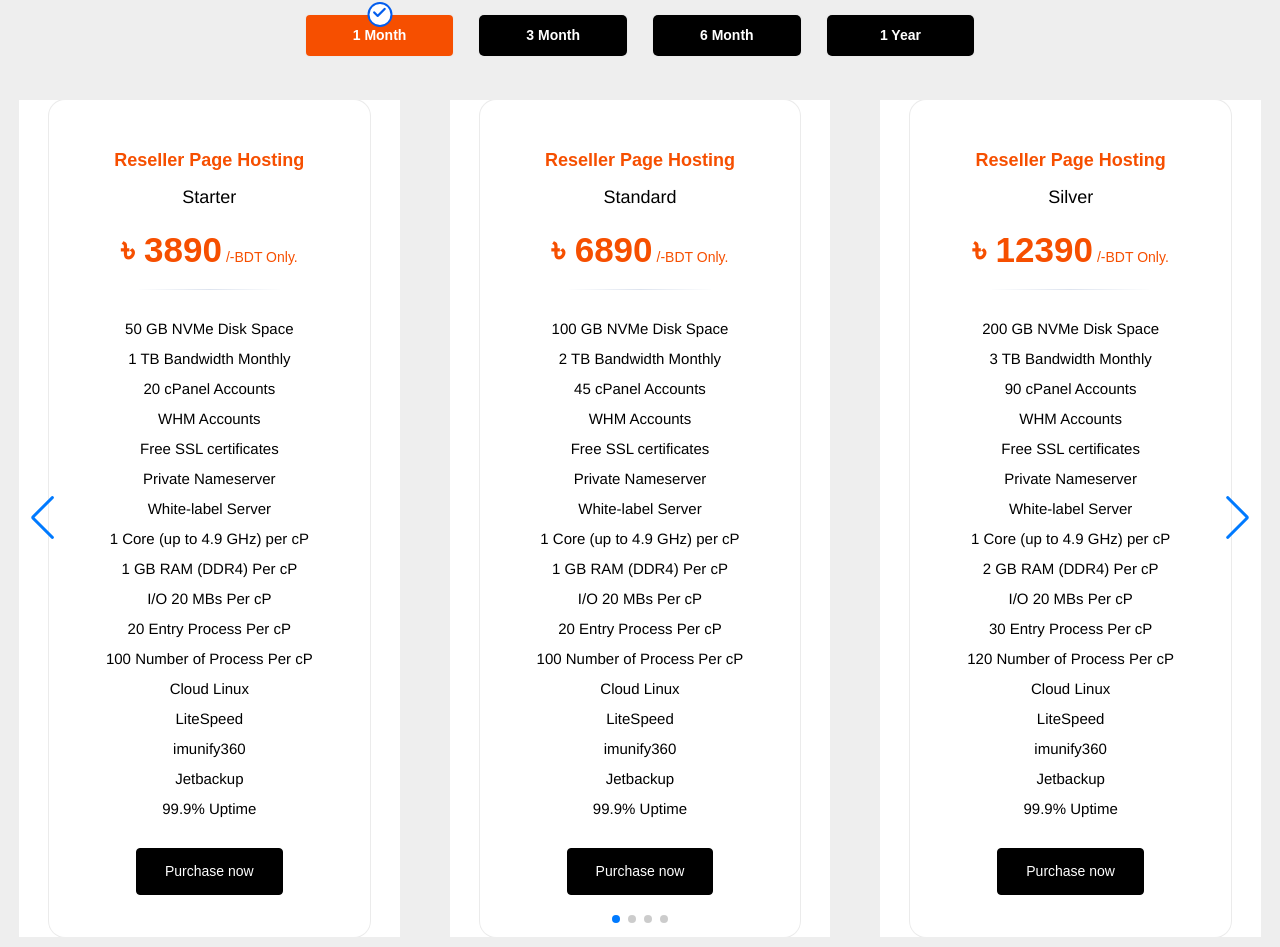
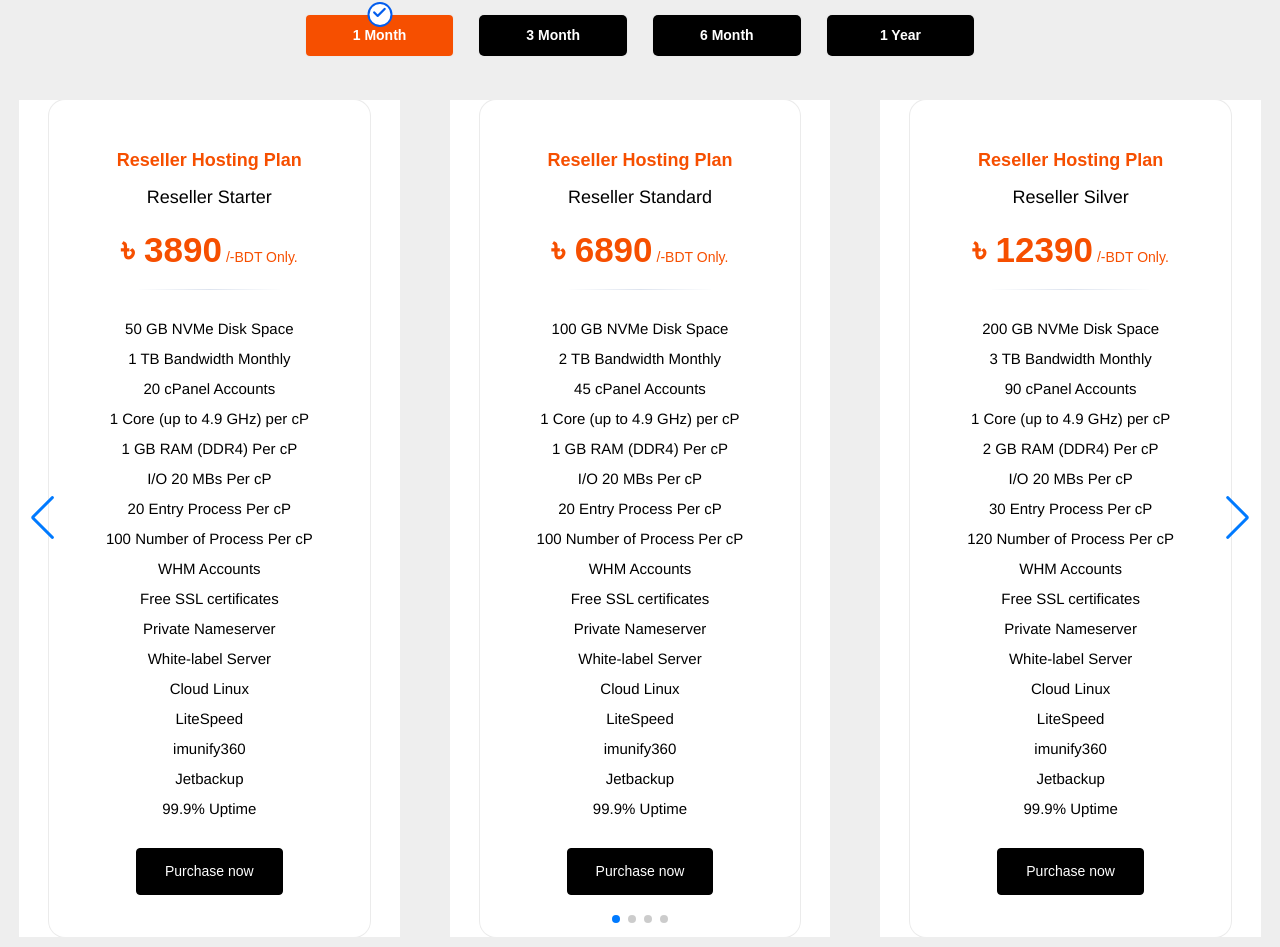
Before and after one commit to Tarikulat/vue_hosting_project, a Vue app: page /reseller-hosting in a window 1280 px wide. Shown: the part 887-1834 px from the top of the page. Built offline with nearby package versions, Linux system fonts and the light colour scheme.

Commit message:
reseller plan

```diff
--- a/src/views/pages/hosting/ResellerHost.vue
+++ b/src/views/pages/hosting/ResellerHost.vue
@@ -169,8 +169,8 @@ onMounted(() => {
                             <div class="col-lg-12 col-md-12 col-12">
                                 <div class="card text-center align-items-center single-pricing-pack">
                                     <div class="pt-5">
-                                        <h5 class="mb-0 text-brand">Reseller Page Hosting </h5>
-                                        <p class="mb-0">Starter </p>
+                                        <h5 class="mb-0 text-brand">Reseller Hosting Plan </h5>
+                                        <p class="mb-0">Reseller Starter </p>
                                     </div>
                                     <div class="card-header border-0 pricing-header">
                                         <div class="price text-center mb-0 monthly-price">৳ {{ monthly }}<span>/-BDT
@@ -181,15 +181,15 @@ onMounted(() => {
                                             <li> 50 GB NVMe Disk Space</li>
                                             <li> 1 TB Bandwidth Monthly</li>
                                             <li> 20 cPanel Accounts</li>
-                                            <li> WHM Accounts</li>
-                                            <li> Free SSL certificates</li>
-                                            <li> Private Nameserver</li>
-                                            <li> White-label Server</li>
                                             <li> 1 Core (up to 4.9 GHz) per cP</li>
                                             <li> 1 GB RAM (DDR4) Per cP</li>
                                             <li> I/O 20 MBs Per cP</li>
                                             <li> 20 Entry Process Per cP</li>
                                             <li> 100 Number of Process Per cP</li>
+                                            <li> WHM Accounts</li>
+                                            <li> Free SSL certificates</li>
+                                            <li> Private Nameserver</li>
+                                            <li> White-label Server</li>
                                             <li> Cloud Linux</li>
                                             <li> LiteSpeed</li>
                                             <li> imunify360</li>
@@ -211,8 +211,8 @@ onMounted(() => {
                             <div class="col-lg-12 col-md-12 col-12">
                                 <div class="card text-center align-items-center single-pricing-pack">
                                     <div class="pt-5">
-                                        <h5 class="mb-0 text-brand">Reseller Page Hosting </h5>
-                                        <p class="mb-0">Standard </p>
+                                        <h5 class="mb-0 text-brand">Reseller Hosting Plan </h5>
+                                        <p class="mb-0">Reseller Standard </p>
                                     </div>
                                     <div class="card-header border-0 pricing-header">
                                         <div class="price text-center mb-0 monthly-price">৳ {{ theryMonth }}<span>/-BDT
@@ -220,18 +220,19 @@ onMounted(() => {
                                     </div>
                                     <div class="card-body">
                                         <ul class="list-unstyled mb-4 pricing-feature-list">
+
                                                 <li> 100 GB NVMe Disk Space</li>
                                                 <li> 2 TB Bandwidth Monthly</li>
                                                 <li> 45 cPanel Accounts</li>
-                                            <li> WHM Accounts</li>
-                                            <li> Free SSL certificates</li>
-                                            <li> Private Nameserver</li>
-                                            <li> White-label Server</li>
                                                 <li> 1 Core (up to 4.9 GHz) per cP</li>
                                                 <li> 1 GB RAM (DDR4) Per cP</li>
                                                 <li> I/O 20 MBs Per cP</li>
                                                 <li> 20 Entry Process Per cP</li>
                                                 <li> 100 Number of Process Per cP</li>
+                                                <li> WHM Accounts</li>
+                                                <li> Free SSL certificates</li>
+                                                <li> Private Nameserver</li>
+                                                <li> White-label Server</li>
                                                 <li> Cloud Linux</li>
                                                 <li> LiteSpeed</li>
                                                 <li> imunify360</li>
@@ -253,8 +254,8 @@ onMounted(() => {
                             <div class="col-lg-12 col-md-12 col-12">
                                 <div class="card text-center align-items-center single-pricing-pack">
                                     <div class="pt-5">
-                                         <h5 class="mb-0 text-brand">Reseller Page Hosting </h5>
-                                        <p class="mb-0">Silver </p>
+                                         <h5 class="mb-0 text-brand">Reseller Hosting Plan </h5>
+                                        <p class="mb-0">Reseller Silver </p>
                                     </div>
                                     <div class="card-header border-0 pricing-header">
                                         <div class="price text-center mb-0 monthly-price">৳ {{ halfYear }}<span>/-BDT
@@ -262,18 +263,19 @@ onMounted(() => {
                                     </div>
                                     <div class="card-body">
                                         <ul class="list-unstyled mb-4 pricing-feature-list">
+
                                                     <li> 200 GB NVMe Disk Space</li>
                                                     <li> 3 TB Bandwidth Monthly</li>
                                                     <li> 90 cPanel Accounts</li>
-                                            <li> WHM Accounts</li>
-                                            <li> Free SSL certificates</li>
-                                            <li> Private Nameserver</li>
-                                            <li> White-label Server</li>
                                                     <li> 1 Core (up to 4.9 GHz) per cP</li>
                                                     <li> 2 GB RAM (DDR4) Per cP</li>
                                                     <li> I/O 20 MBs Per cP</li>
                                                     <li> 30 Entry Process Per cP</li>
                                                     <li> 120 Number of Process Per cP</li>
+                                                    <li> WHM Accounts</li>
+                                                    <li> Free SSL certificates</li>
+                                                    <li> Private Nameserver</li>
+                                                    <li> White-label Server</li>
                                                     <li> Cloud Linux</li>
                                                     <li> LiteSpeed</li>
                                                     <li> imunify360</li>
@@ -295,8 +297,8 @@ onMounted(() => {
                             <div class="col-lg-12 col-md-12 col-12">
                                 <div class="card text-center align-items-center single-pricing-pack">
                                     <div class="pt-5">
-                                       <h5 class="mb-0 text-brand">Reseller Page Hosting </h5>
-                                        <p class="mb-0">Gold </p>
+                                       <h5 class="mb-0 text-brand">Reseller Hosting Plan </h5>
+                                        <p class="mb-0">Reseller Gold </p>
                                     </div>
                                     <div class="card-header border-0 pricing-header">
                                         <div class="price text-center mb-0 monthly-price">৳ {{ yearly }}<span>/-BDT
@@ -304,18 +306,19 @@ onMounted(() => {
                                     </div>
                                     <div class="card-body">
                                         <ul class="list-unstyled mb-4 pricing-feature-list">
+
                                                         <li> 300 GB NVMe Disk Space</li>
                                                         <li> Unlimited Bandwidth</li>
                                                         <li> 120 cPanel Accounts</li>
                                                         <li> 3 WHM Accounts</li>
-                                            <li> Free SSL certificates</li>
-                                            <li> Private Nameserver</li>
-                                            <li> White-label Server</li>
                                                         <li> 1 Core (up to 4.9 GHz) per cP</li>
                                                         <li> 2 GB RAM (DDR4) Per cP</li>
                                                         <li> I/O 20 MBs Per cP</li>
                                                         <li> 30 Entry Process Per cP</li>
                                                         <li> 120 Number of Process Per cP</li>
+                                                        <li> Free SSL certificates</li>
+                                                        <li> Private Nameserver</li>
+                                                        <li> White-label Server</li>
                                                         <li> Cloud Linux</li>
                                                         <li> LiteSpeed</li>
                                                         <li> imunify360</li>
```
Lines whose indentation alone changed are shown as unchanged.
